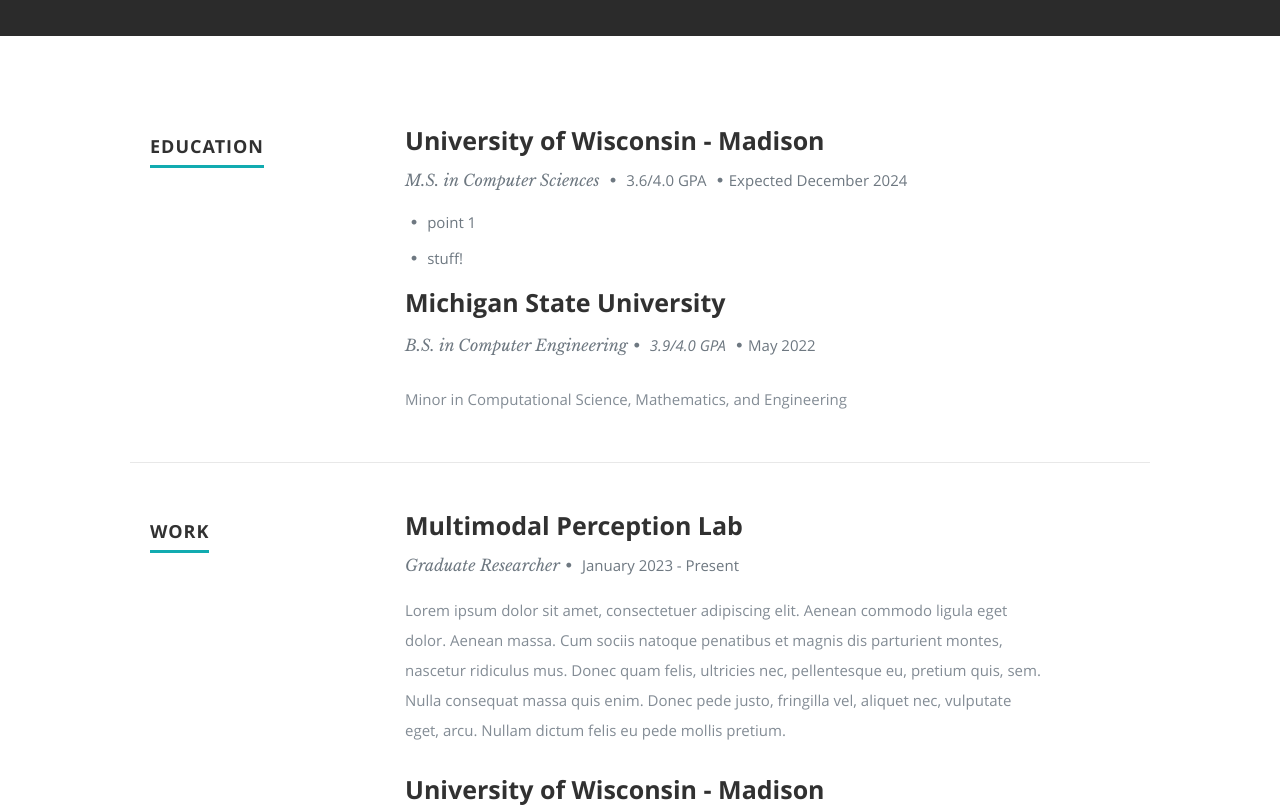
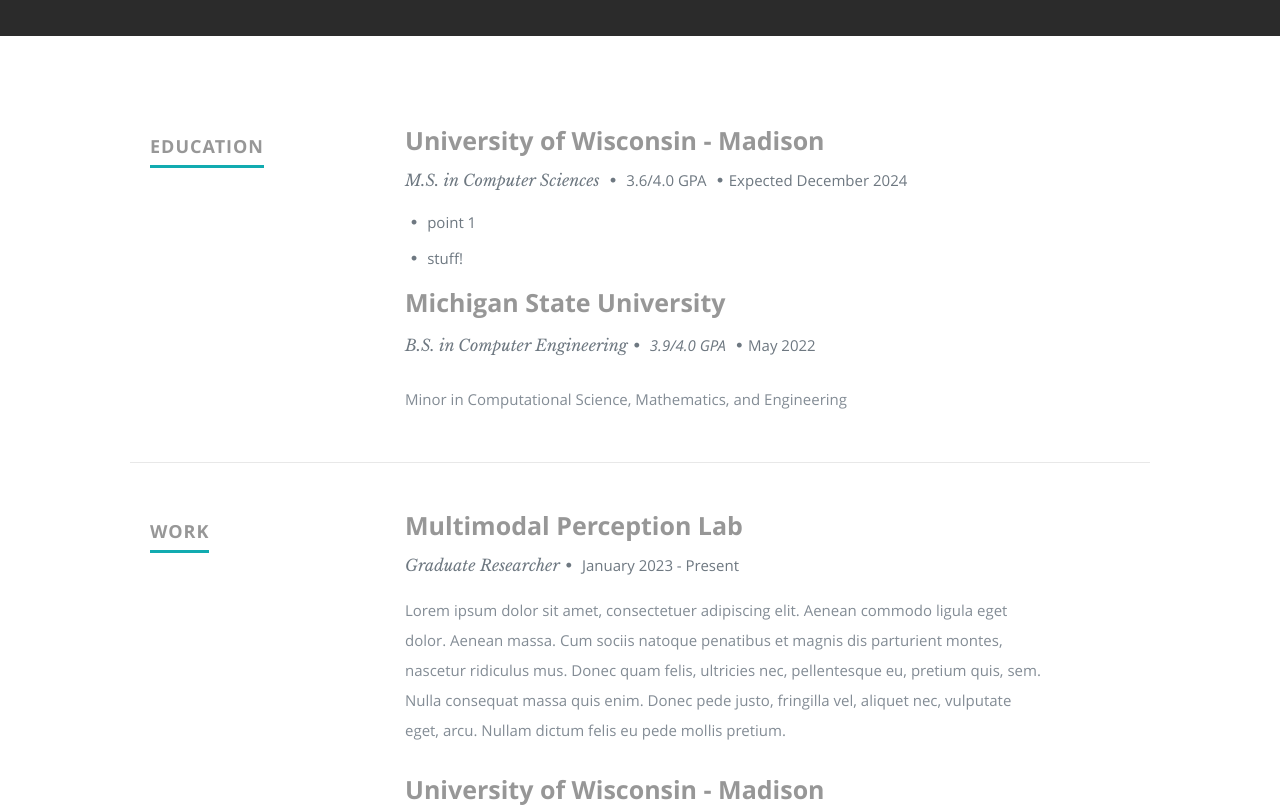
Before and after one commit to samdchurch/samdchurch.github.io, a plain HTML site: page index.html in a window 1280 px wide. Shown: the part 1400-2208 px from the top of the page. Drawn offline with nearby package versions, Linux system fonts and the light colour scheme.

Commit message:
updated h3 color

```diff
--- a/css/default.css
+++ b/css/default.css
@@ -158,7 +158,7 @@ body {
 --------------------------------------------------------------------- */
 
 h1, h2, h3, h4, h5, h6 {
-   color: #313131;
+   color: #979797;
 	font-family: 'opensans-bold', sans-serif;
    font-weight: normal;
 }
```
